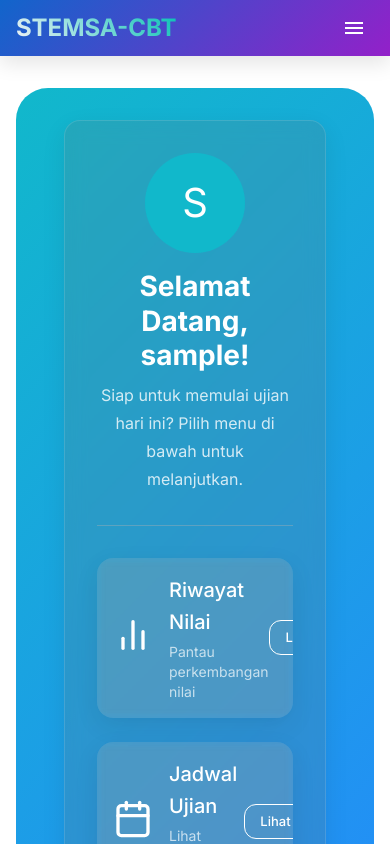
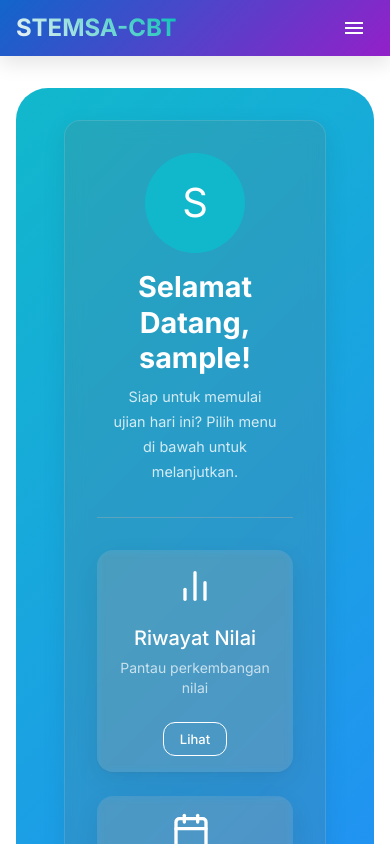
Before and after one commit to benjolbawang08/cbt-frontend, a React (Vite) app: page /dashboard in a window 390 px wide. Shown: the top 844 px of the page. Built offline with nearby package versions, Linux system fonts and the light colour scheme; sample sign-in values are in the browser's storage.

Commit message:
fix responsivitas dashboard

```diff
--- a/src/pages/Dashboard.jsx
+++ b/src/pages/Dashboard.jsx
@@ -120,7 +120,7 @@ const Dashboard = () => {
             transition={{ duration: 0.8 }}
           >
             {/* User Profile Section */}
-            <Box sx={{ textAlign: "center", mb: 4 }}>
+            <Box sx={{ textAlign: "center", mb: 4, px: 2 }}>
               <Avatar
                 sx={{
                   width: 100,
@@ -139,6 +139,7 @@ const Dashboard = () => {
                   color: "white",
                   fontWeight: "bold",
                   mb: 1,
+                  fontSize: { xs: "1.8rem", sm: "2.2rem", md: "2.5rem" },
                 }}
               >
                 Selamat Datang, {username}!
@@ -149,6 +150,7 @@ const Dashboard = () => {
                   color: "rgba(255,255,255,0.8)",
                   maxWidth: 500,
                   mx: "auto",
+                  fontSize: { xs: "0.9rem", sm: "1rem" },
                 }}
               >
                 Siap untuk memulai ujian hari ini? Pilih menu di bawah untuk
@@ -166,31 +168,30 @@ const Dashboard = () => {
             {/* Features Grid */}
             <Grid container spacing={3} sx={{ mb: 4 }}>
               {features.map((feature, index) => (
-                <Grid item xs={12} md={4} key={index}>
-                  <FeatureCard elevation={0}>
+                <Grid item xs={12} sm={6} md={4} key={index}>
+                  <FeatureCard elevation={0} sx={{ height: "100%" }}>
                     <Box
                       sx={{
                         display: "flex",
+                        flexDirection: { xs: "column", sm: "row" },
                         alignItems: "center",
-                        width: "100%",
+                        gap: 2,
+                        textAlign: { xs: "center", sm: "left" },
                       }}
                     >
-                      <Box sx={{ mr: 2 }}>{feature.icon}</Box>
+                      <Box sx={{ display: "flex", justifyContent: "center" }}>
+                        {feature.icon}
+                      </Box>
                       <Box sx={{ flexGrow: 1 }}>
                         <Typography
                           variant="h6"
-                          sx={{
-                            color: "white",
-                            mb: 0.5,
-                          }}
+                          sx={{ color: "white", mb: 0.5 }}
                         >
                           {feature.title}
                         </Typography>
                         <Typography
                           variant="body2"
-                          sx={{
-                            color: "rgba(255,255,255,0.7)",
-                          }}
+                          sx={{ color: "rgba(255,255,255,0.7)" }}
                         >
                           {feature.description}
                         </Typography>
@@ -205,6 +206,7 @@ const Dashboard = () => {
                           size="small"
                           onClick={feature.onClick}
                           sx={{
+                            mt: { xs: 1, sm: 0 },
                             color: "white",
                             borderColor: "white",
                             "&:hover": {
@@ -234,6 +236,7 @@ const Dashboard = () => {
                     borderRadius: 8,
                     px: 4,
                     py: 1.5,
+                    fontSize: { xs: "0.9rem", sm: "1rem" },
                   }}
                 >
                   Mulai Ujian
```
